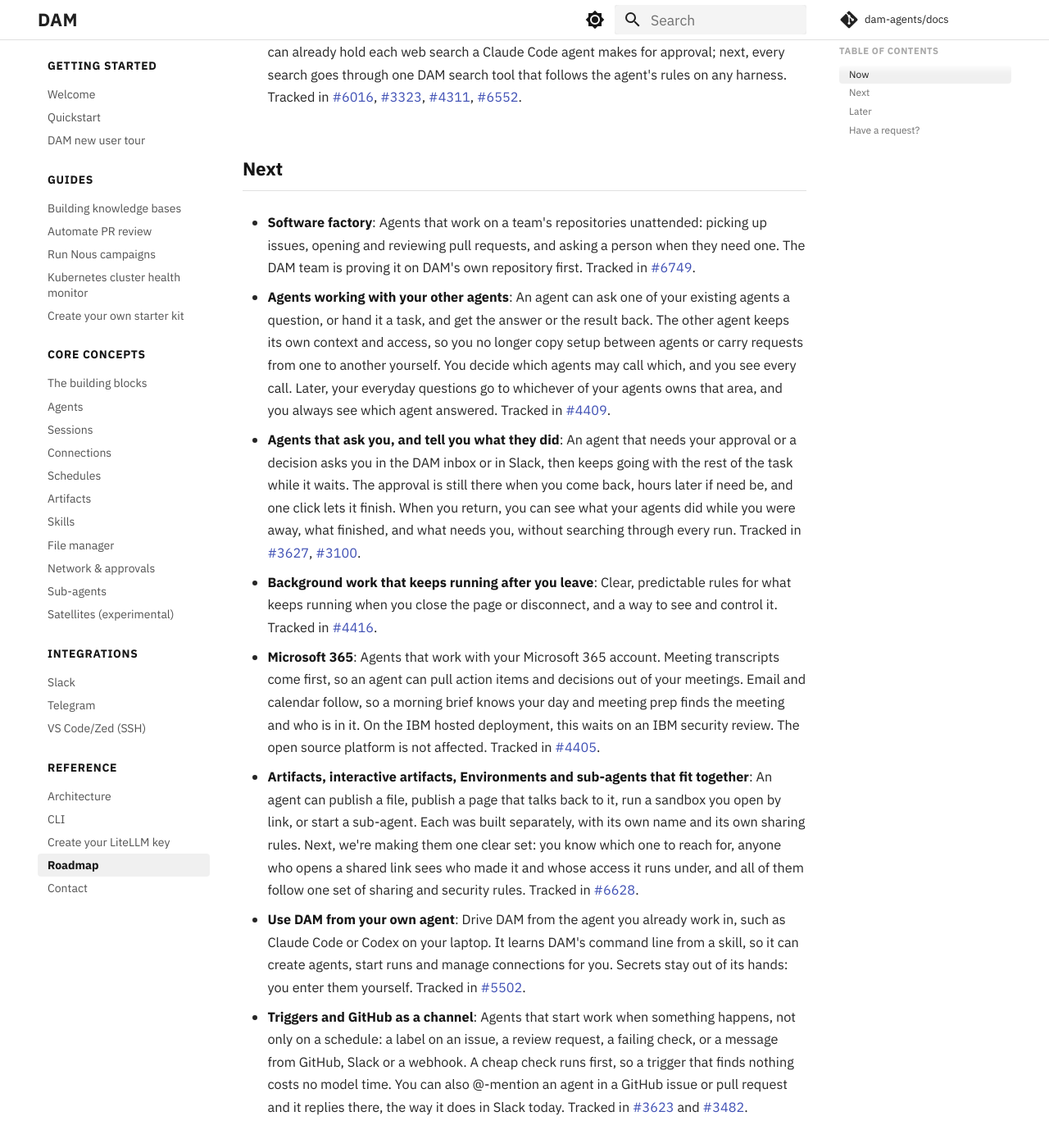
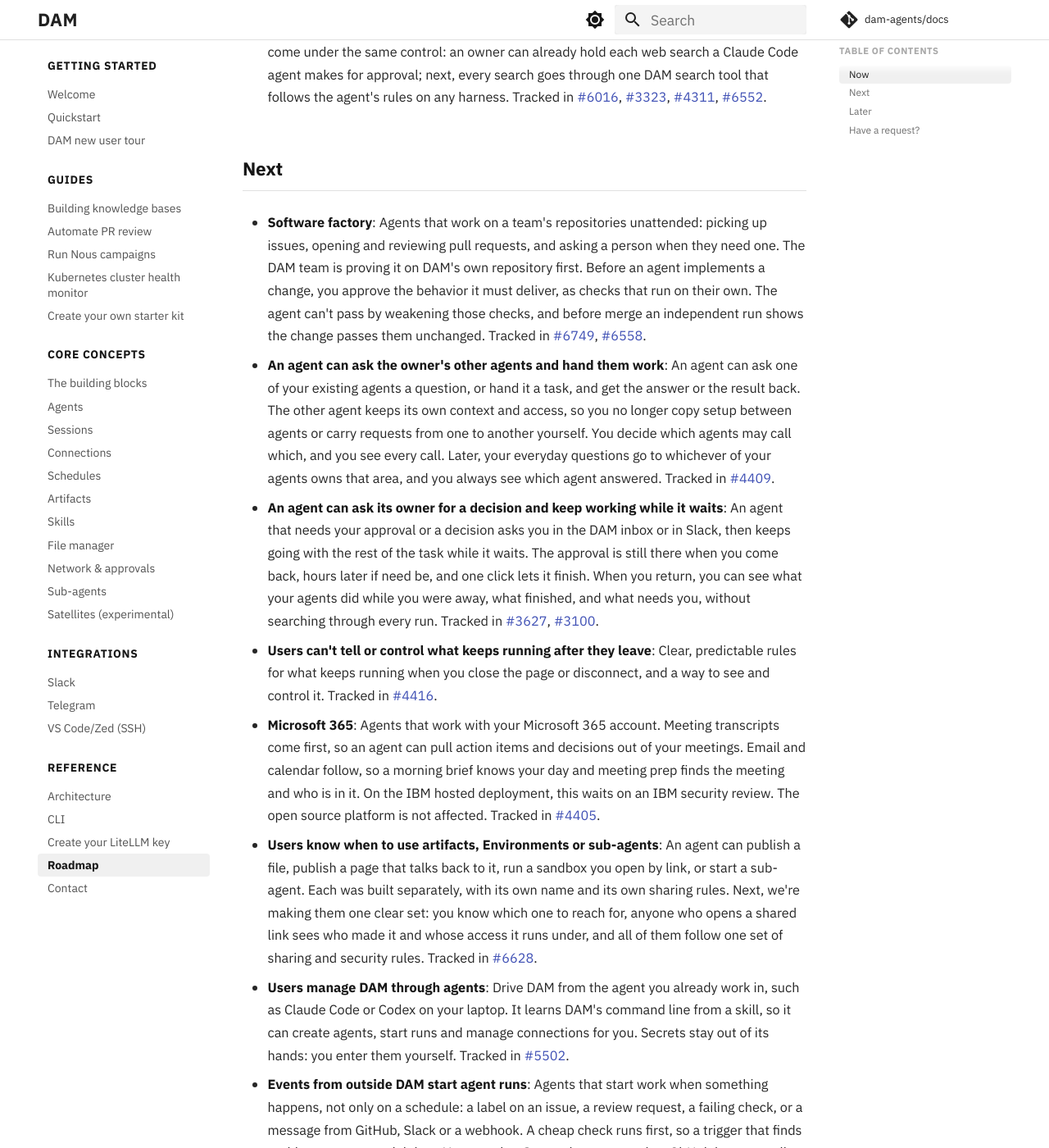
Before and after one commit to dam-agents/docs, an MkDocs documentation site: the page built from docs/reference/roadmap.md, in a window 1280 px wide and 1400 px high, scrolled down 952 px. Shown: the whole window at 82% size. Built offline with MkDocs 1.6.1 and Material for MkDocs 9.7.7, drawn with Linux system fonts in a browser that asks for light colours; comment, search, counter and statistics services are not loaded; some of the changed text lies outside the part shown.

Commit message:
docs: roadmap items take their epics' names; agent-written changes fold into software factory (#14)
Assisted-By: Claude (Anthropic AI) <noreply@anthropic.com>

Signed-off-by: jenna-winkler <jw.8378@gmail.com>

```diff
--- a/docs/reference/roadmap.md
+++ b/docs/reference/roadmap.md
@@ -6,43 +6,41 @@ DAM is a research project, and real users drive its direction. Much of what we b
 
 ## Now
 
-- **Slack as a first-class place to work**: Get started with DAM, talk to your agents and get work done entirely in Slack, without hidden commands or a trip to the web app. That means creating your account without leaving Slack, finding what DAM can do without remembering commands, knowing which agent you're talking to, messages that never go missing, an install that works for anyone in the workspace, and agent posts that look right and can ask you things the way the web chat does. Tracked in [#6573](https://github.com/dam-agents/dam/issues/6573){:target="_blank"}, [#5058](https://github.com/dam-agents/dam/issues/5058){:target="_blank"}.
+- **Slack is a first-class place to work with DAM**: Get started with DAM, talk to your agents and get work done entirely in Slack, without hidden commands or a trip to the web app. That means creating your account without leaving Slack, finding what DAM can do without remembering commands, knowing which agent you're talking to, messages that never go missing, an install that works for anyone in the workspace, and agent posts that look right and can ask you things the way the web chat does. Tracked in [#6573](https://github.com/dam-agents/dam/issues/6573){:target="_blank"}, [#5058](https://github.com/dam-agents/dam/issues/5058){:target="_blank"}.
 
-- **Starter kits that are easy to choose, set up and grow with**: Pick the right kit quickly, get it set up in a few short turns, and keep shaping the agent afterwards: add or remove a kit, and ask it for more than its main job. Tracked in [#6576](https://github.com/dam-agents/dam/issues/6576){:target="_blank"}.
+- **Starter kits are easy to choose, set up and grow with**: Pick the right kit quickly, get it set up in a few short turns, and keep shaping the agent afterwards: add or remove a kit, and ask it for more than its main job. Tracked in [#6576](https://github.com/dam-agents/dam/issues/6576){:target="_blank"}.
 
 - **Internal deployment (IBM hosted)**: A second IBM hosted deployment of DAM that can reach systems inside IBM's network, GitHub Enterprise included. It runs alongside the current hosted deployment, not instead of it. This is about IBM's own deployment; the open source platform can already be deployed wherever you need it.
 
-- **Security for sensitive work**: Teams with sensitive data should be able to trust an agent because the platform keeps it safe, not because they checked every setting by hand. We're working through the open questions: which rules DAM enforces in code and which it hands to agents as policy; letting you say an agent works with confidential data, so DAM locks down its network and connections to match; agents that act with each person's own access instead of one shared account; and what an agent in a shared Slack channel can share, and with whom. First up are hard rules, such as which models an agent may use once it holds a given connection. Web searches come under the same control: an owner can already hold each web search a Claude Code agent makes for approval; next, every search goes through one DAM search tool that follows the agent's rules on any harness. Tracked in [#6016](https://github.com/dam-agents/dam/issues/6016){:target="_blank"}, [#3323](https://github.com/dam-agents/dam/issues/3323){:target="_blank"}, [#4311](https://github.com/dam-agents/dam/issues/4311){:target="_blank"}, [#6552](https://github.com/dam-agents/dam/issues/6552){:target="_blank"}.
+- **Agents that handle confidential data get limits the platform enforces**: Teams with sensitive data should be able to trust an agent because the platform keeps it safe, not because they checked every setting by hand. We're working through the open questions: which rules DAM enforces in code and which it hands to agents as policy; letting you say an agent works with confidential data, so DAM locks down its network and connections to match; agents that act with each person's own access instead of one shared account; and what an agent in a shared Slack channel can share, and with whom. First up are hard rules, such as which models an agent may use once it holds a given connection. Web searches come under the same control: an owner can already hold each web search a Claude Code agent makes for approval; next, every search goes through one DAM search tool that follows the agent's rules on any harness. Tracked in [#6016](https://github.com/dam-agents/dam/issues/6016){:target="_blank"}, [#3323](https://github.com/dam-agents/dam/issues/3323){:target="_blank"}, [#4311](https://github.com/dam-agents/dam/issues/4311){:target="_blank"}, [#6552](https://github.com/dam-agents/dam/issues/6552){:target="_blank"}.
 
 ## Next
 
-- **Software factory**: Agents that work on a team's repositories unattended: picking up issues, opening and reviewing pull requests, and asking a person when they need one. The DAM team is proving it on DAM's own repository first. Tracked in [#6749](https://github.com/dam-agents/dam/issues/6749){:target="_blank"}.
+- **Software factory**: Agents that work on a team's repositories unattended: picking up issues, opening and reviewing pull requests, and asking a person when they need one. The DAM team is proving it on DAM's own repository first. Before an agent implements a change, you approve the behavior it must deliver, as checks that run on their own. The agent can't pass by weakening those checks, and before merge an independent run shows the change passes them unchanged. Tracked in [#6749](https://github.com/dam-agents/dam/issues/6749){:target="_blank"}, [#6558](https://github.com/dam-agents/dam/issues/6558){:target="_blank"}.
 
-- **Agents working with your other agents**: An agent can ask one of your existing agents a question, or hand it a task, and get the answer or the result back. The other agent keeps its own context and access, so you no longer copy setup between agents or carry requests from one to another yourself. You decide which agents may call which, and you see every call. Later, your everyday questions go to whichever of your agents owns that area, and you always see which agent answered. Tracked in [#4409](https://github.com/dam-agents/dam/issues/4409){:target="_blank"}.
+- **An agent can ask the owner's other agents and hand them work**: An agent can ask one of your existing agents a question, or hand it a task, and get the answer or the result back. The other agent keeps its own context and access, so you no longer copy setup between agents or carry requests from one to another yourself. You decide which agents may call which, and you see every call. Later, your everyday questions go to whichever of your agents owns that area, and you always see which agent answered. Tracked in [#4409](https://github.com/dam-agents/dam/issues/4409){:target="_blank"}.
 
-- **Agents that ask you, and tell you what they did**: An agent that needs your approval or a decision asks you in the DAM inbox or in Slack, then keeps going with the rest of the task while it waits. The approval is still there when you come back, hours later if need be, and one click lets it finish. When you return, you can see what your agents did while you were away, what finished, and what needs you, without searching through every run. Tracked in [#3627](https://github.com/dam-agents/dam/issues/3627){:target="_blank"}, [#3100](https://github.com/dam-agents/dam/issues/3100){:target="_blank"}.
+- **An agent can ask its owner for a decision and keep working while it waits**: An agent that needs your approval or a decision asks you in the DAM inbox or in Slack, then keeps going with the rest of the task while it waits. The approval is still there when you come back, hours later if need be, and one click lets it finish. When you return, you can see what your agents did while you were away, what finished, and what needs you, without searching through every run. Tracked in [#3627](https://github.com/dam-agents/dam/issues/3627){:target="_blank"}, [#3100](https://github.com/dam-agents/dam/issues/3100){:target="_blank"}.
 
-- **Background work that keeps running after you leave**: Clear, predictable rules for what keeps running when you close the page or disconnect, and a way to see and control it. Tracked in [#4416](https://github.com/dam-agents/dam/issues/4416){:target="_blank"}.
+- **Users can't tell or control what keeps running after they leave**: Clear, predictable rules for what keeps running when you close the page or disconnect, and a way to see and control it. Tracked in [#4416](https://github.com/dam-agents/dam/issues/4416){:target="_blank"}.
 
 - **Microsoft 365**: Agents that work with your Microsoft 365 account. Meeting transcripts come first, so an agent can pull action items and decisions out of your meetings. Email and calendar follow, so a morning brief knows your day and meeting prep finds the meeting and who is in it. On the IBM hosted deployment, this waits on an IBM security review. The open source platform is not affected. Tracked in [#4405](https://github.com/dam-agents/dam/issues/4405){:target="_blank"}.
 
-- **Artifacts, interactive artifacts, Environments and sub-agents that fit together**: An agent can publish a file, publish a page that talks back to it, run a sandbox you open by link, or start a sub-agent. Each was built separately, with its own name and its own sharing rules. Next, we're making them one clear set: you know which one to reach for, anyone who opens a shared link sees who made it and whose access it runs under, and all of them follow one set of sharing and security rules. Tracked in [#6628](https://github.com/dam-agents/dam/issues/6628){:target="_blank"}.
+- **Users know when to use artifacts, Environments or sub-agents**: An agent can publish a file, publish a page that talks back to it, run a sandbox you open by link, or start a sub-agent. Each was built separately, with its own name and its own sharing rules. Next, we're making them one clear set: you know which one to reach for, anyone who opens a shared link sees who made it and whose access it runs under, and all of them follow one set of sharing and security rules. Tracked in [#6628](https://github.com/dam-agents/dam/issues/6628){:target="_blank"}.
 
-- **Use DAM from your own agent**: Drive DAM from the agent you already work in, such as Claude Code or Codex on your laptop. It learns DAM's command line from a skill, so it can create agents, start runs and manage connections for you. Secrets stay out of its hands: you enter them yourself. Tracked in [#5502](https://github.com/dam-agents/dam/issues/5502){:target="_blank"}.
+- **Users manage DAM through agents**: Drive DAM from the agent you already work in, such as Claude Code or Codex on your laptop. It learns DAM's command line from a skill, so it can create agents, start runs and manage connections for you. Secrets stay out of its hands: you enter them yourself. Tracked in [#5502](https://github.com/dam-agents/dam/issues/5502){:target="_blank"}.
 
-- **Triggers and GitHub as a channel**: Agents that start work when something happens, not only on a schedule: a label on an issue, a review request, a failing check, or a message from GitHub, Slack or a webhook. A cheap check runs first, so a trigger that finds nothing costs no model time. You can also @-mention an agent in a GitHub issue or pull request and it replies there, the way it does in Slack today. Tracked in [#3623](https://github.com/dam-agents/dam/issues/3623){:target="_blank"} and [#3482](https://github.com/dam-agents/dam/issues/3482){:target="_blank"}.
+- **Events from outside DAM start agent runs**: Agents that start work when something happens, not only on a schedule: a label on an issue, a review request, a failing check, or a message from GitHub, Slack or a webhook. A cheap check runs first, so a trigger that finds nothing costs no model time. You can also @-mention an agent in a GitHub issue or pull request and it replies there, the way it does in Slack today. Tracked in [#3623](https://github.com/dam-agents/dam/issues/3623){:target="_blank"} and [#3482](https://github.com/dam-agents/dam/issues/3482){:target="_blank"}.
 
 ## Later
 
-- **Smart platform**: A built-in assistant inside DAM. It answers questions about the platform, knows the state of your agents, and over time explains problems and helps with setup. Tracked in [#3587](https://github.com/dam-agents/dam/issues/3587){:target="_blank"}.
+- **Every user has a built-in assistant that helps them use DAM**: A built-in assistant inside DAM. It answers questions about the platform, knows the state of your agents, and over time explains problems and helps with setup. Tracked in [#3587](https://github.com/dam-agents/dam/issues/3587){:target="_blank"}.
 
-- **Memory across agents**: What you teach one agent, such as your preferences, rules and context, can carry over to your other agents, and a team can share what it agrees on. You see what is remembered and can trim it. This is still exploratory: we want to learn whether memory solves the problem before we decide what DAM builds and what it leaves to memory services. Tracked in [#6286](https://github.com/dam-agents/dam/issues/6286){:target="_blank"}.
+- **What a user teaches one agent is available to their other agents**: What you teach one agent, such as your preferences, rules and context, can carry over to your other agents, and a team can share what it agrees on. You see what is remembered and can trim it. This is still exploratory: we want to learn whether memory solves the problem before we decide what DAM builds and what it leaves to memory services. Tracked in [#6286](https://github.com/dam-agents/dam/issues/6286){:target="_blank"}.
 
-- **Agents in your meetings**: A team's agent takes part in its meetings. It prepares an agenda from what it knows, follows the meeting, and afterwards records decisions and action items and follows up on them. The team decides when it joins and what it keeps. This is still exploratory. Tracked in [#6627](https://github.com/dam-agents/dam/issues/6627){:target="_blank"}.
+- **Agents take part in a team's meetings**: A team's agent takes part in its meetings. It prepares an agenda from what it knows, follows the meeting, and afterwards records decisions and action items and follows up on them. The team decides when it joins and what it keeps. This is still exploratory. Tracked in [#6627](https://github.com/dam-agents/dam/issues/6627){:target="_blank"}.
 
-- **Agent-written changes that do what you approved**: Before an agent implements a change, you approve the behavior it must deliver, as checks that run on their own. The agent can't pass by weakening those checks, and before merge an independent run shows the change passes them unchanged. This builds on the software factory and is still exploratory. Tracked in [#6558](https://github.com/dam-agents/dam/issues/6558){:target="_blank"}.
-
-- **The right model and harness for the work**: Ask whether your agent runs on the right model and harness for what it actually does, and get an answer backed by evidence: a cheaper setup that does the same job, or a stronger one where the work needs it. Nothing changes until you agree, and switching is easy. Still exploratory. Tracked in [#6525](https://github.com/dam-agents/dam/issues/6525){:target="_blank"}.
+- **Users know whether their agent runs on the right model and harness for its work**: Ask whether your agent runs on the right model and harness for what it actually does, and get an answer backed by evidence: a cheaper setup that does the same job, or a stronger one where the work needs it. Nothing changes until you agree, and switching is easy. Still exploratory. Tracked in [#6525](https://github.com/dam-agents/dam/issues/6525){:target="_blank"}.
 
 ## Have a request?
 
```
